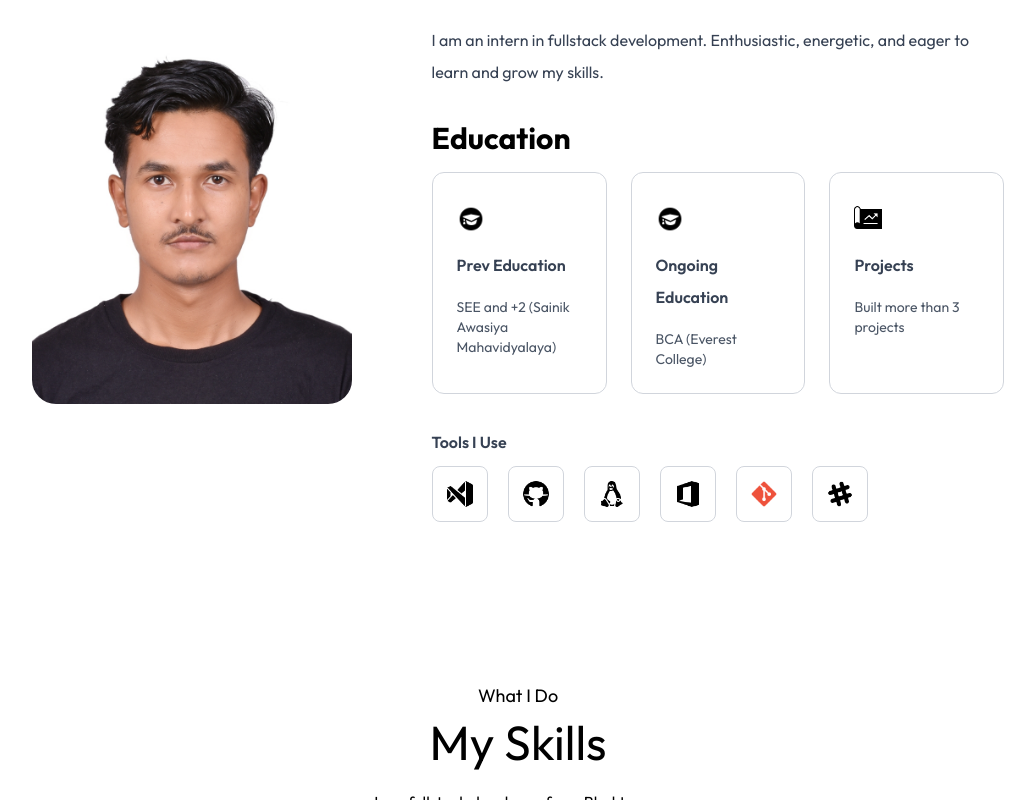
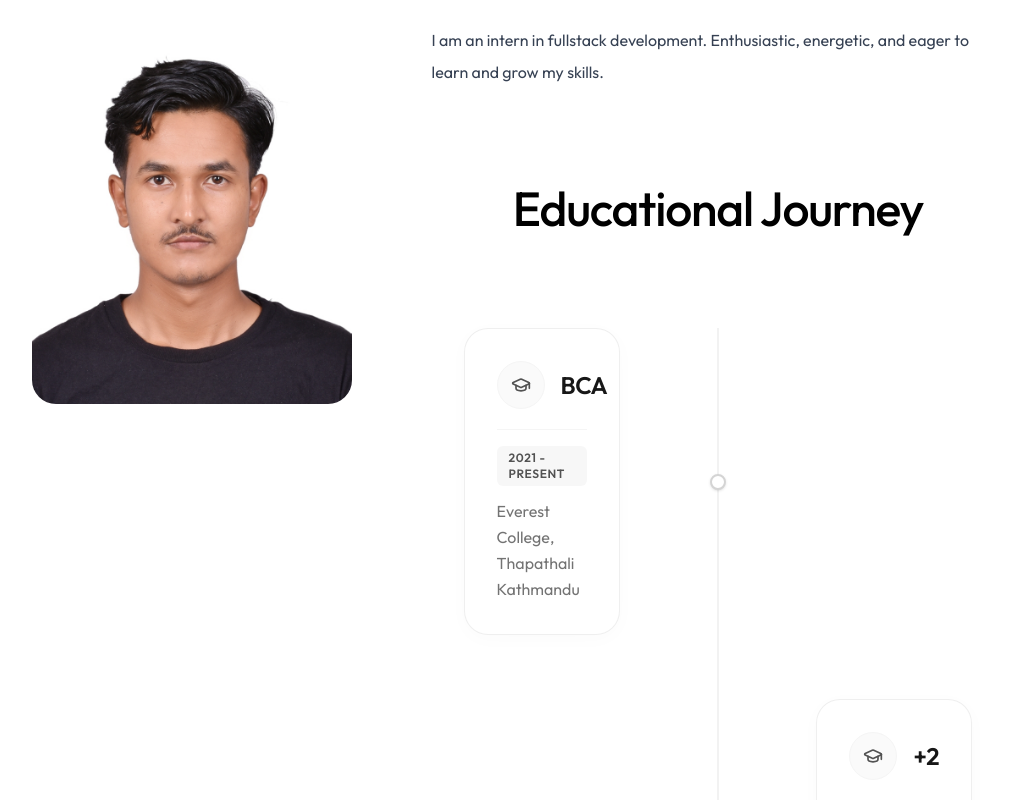
Before and after one commit to ajaysth/myPortfolio-nextjs, a Next.js app: page / in a window 1280 px wide. Shown: the part 980-1780 px from the top of the page, without its empty margins (122-1157 px from the left). Built offline with nearby package versions, Linux system fonts and the light colour scheme; a web font is replaced by a local one.

Commit message:
animation improbed

```diff
--- a/app/about/page.jsx
+++ b/app/about/page.jsx
@@ -6,6 +6,7 @@ import { infoList } from "@/assets/assets";
 import { motion } from "framer-motion";
 
 import Navbar from "../components/Navbar";
+import TimelineComponent, { Timeline } from "../components/ui/timeline";
 
 const About = () => {
   return (
@@ -32,7 +33,7 @@ const About = () => {
             </p>
 
             {/* Education Section */}
-            <div>
+            {/* <div>
               <h1 className="mb-4 text-3xl font-bold">Education</h1>
               <ul className="grid grid-cols-1 sm:grid-cols-2 lg:grid-cols-3 gap-6">
                 {infoList.map(({ icon, title, description }, index) => (
@@ -48,7 +49,8 @@ const About = () => {
                   </li>
                 ))}
               </ul>
-            </div>
+            </div> */}
+            <Timeline data={infoList} />
 
             {/* Tools Section */}
             <div>
--- a/app/components/Header.jsx
+++ b/app/components/Header.jsx
@@ -11,22 +11,26 @@ const Header = () => {
   {/* Left: Profile Image */}
   <motion.div
     initial={{ scale: 0 }}
-    whileInView={{ scale: 1 }}
-    transition={{ duration: 0.8, type: "spring", stiffness: 100 }}
+    animate={{ scale: 1 }}
+    // whileInView={{ scale: 1 }}
+    transition={{ duration: 0.8, type: "spring", stiffness: 200 , }}
+
     className="flex-shrink-0"
   >
-    <Image
+    <motion.div initial={{scale: 1}} animate={{scale: 1.1}} transition={{duration: 3, ease: "easeInOut",repeat: Infinity, delay: 3, stiffness:200}}>
+      <Image
       src={assets.profile_img}
       alt="profile"
       className="rounded-full w-48 sm:w-56 md:w-64 lg:w-72 xl:w-80 object-cover"
     />
+    </motion.div>
   </motion.div>
 
   {/* Right: Text & Buttons */}
   <div className="flex-1 flex flex-col items-center text-center gap-4">
     <motion.h3
       initial={{ y: -20, opacity: 0 }}
-      whileInView={{ y: 0, opacity: 1 }}
+      animate={{ y: 0, opacity: 1 }}
       transition={{ duration: 0.3, delay: 0.1 }}
       className="flex items-center justify-center lg:justify-start gap-2 text-lg sm:text-xl md:text-2xl font-Ovo"
     >
@@ -36,7 +40,7 @@ const Header = () => {
 
     <motion.h1
       initial={{ y: -30, opacity: 0 }}
-      whileInView={{ y: 0, opacity: 1 }}
+      animate={{ y: 0, opacity: 1 }}
       transition={{ duration: 0.3, delay: 0.2 }}
       className="text-2xl sm:text-3xl md:text-5xl lg:text-6xl font-bold leading-snug"
     >
@@ -45,7 +49,7 @@ const Header = () => {
 
     <motion.p
       initial={{ opacity: 0 }}
-      whileInView={{ opacity: 1 }}
+      animate={{ opacity: 1 }}
       transition={{ duration: 0.3, delay: 0.3 }}
       className="max-w-xl  text-gray-700 sm:text-base md:text-lg"
     >
@@ -56,7 +60,7 @@ const Header = () => {
     <div className="flex flex-col sm:flex-row items-center sm:items-start gap-4 mt-6 w-full sm:w-auto justify-center lg:justify-center">
       <motion.a
         initial={{ y: 30, opacity: 0 }}
-        whileInView={{ y: 0, opacity: 1 }}
+        animate={{ y: 0, opacity: 1 }}
         transition={{ duration: 0.3, delay: 0.4 }}
         href="/aj-resume.pdf"
         download
@@ -68,9 +72,9 @@ const Header = () => {
 
       <motion.a
         initial={{ y: 30, opacity: 0 }}
-        whileInView={{ y: 0, opacity: 1 }}
+        animate={{ y: 0, opacity: 1 }}
         transition={{ duration: 0.3, delay: 0.5 }}
-        href="/contact"
+        href="#contact"
         className="w-full sm:w-auto px-6 sm:px-10 py-3 border border-black rounded-full bg-black text-white flex items-center justify-center gap-2 hover:bg-gray-800 transition-all duration-300"
       >
         Contact Me
--- /dev/null
+++ b/app/components/ui/timeline.jsx
@@ -0,0 +1,103 @@
+"use client";
+import { GraduationCap } from "lucide-react";
+import { motion } from "framer-motion";
+
+export const Timeline = () => {
+  const timelineData = [
+    {
+      id: 3,
+      type: "education",
+      title: "BCA",
+      duration: "2021 - Present",
+      college: "Everest College, Thapathali Kathmandu",
+      icon: <GraduationCap className="w-5 h-5" />,
+    },
+    {
+      id: 2,
+      type: "education",
+      title: "+2",
+      duration: "2018 - 2021",
+      college: "Sainik Awasiya Magavidyalaya, Sallaghari bhaktapur",
+      icon: <GraduationCap className="w-5 h-5" />,
+    },
+    {
+      id: 1,
+      type: "education",
+      title: "SEE",
+      duration: "2014-2018",
+      college: "Sainik Awasiya Magavidyalaya, Sallaghari Bhaktapur",
+      icon: <GraduationCap className="w-5 h-5" />,
+    },
+  ];
+
+  return (
+    <div className="w-full bg-transparent font-sans py-16 px-4 sm:px-6 lg:px-8">
+      <div className="max-w-4xl mx-auto">
+        <motion.h2
+          initial={{ opacity: 0, y: -20 }}
+          whileInView={{ opacity: 1, y: 0 }}
+          viewport={{ once: true }}
+          className="text-3xl md:text-5xl font-medium text-center mb-24 tracking-tight text-black"
+        >
+          Educational Journey
+        </motion.h2>
+
+        <div className="relative">
+          {/* Subtle monochrome line */}
+          <div className="absolute left-1/2 transform -translate-x-1/2 w-px h-full bg-neutral-200 dark:bg-neutral-800" />
+
+          {timelineData.map((item, index) => (
+            <motion.div
+              key={item.id}
+              initial={{ opacity: 0, y: 30 }}
+              whileInView={{ opacity: 1, y: 0 }}
+              viewport={{ once: true, margin: "-50px" }}
+              transition={{
+                duration: 0.7,
+                delay: index * 0.15,
+                ease: "easeOut",
+              }}
+              className={`relative flex items-center mb-16 ${
+                index % 2 === 0 ? "justify-start" : "justify-end"
+              } group`}
+            >
+              {/* Ultra-minimalist node */}
+              <div className="absolute left-1/2 transform -translate-x-1/2 w-4 h-4 rounded-full bg-white dark:bg-neutral-950 border-2 border-neutral-300 dark:border-neutral-700 flex items-center justify-center z-10 transition-all duration-500 group-hover:border-neutral-900 dark:group-hover:border-neutral-300 shadow-sm">
+                <div className="w-1.5 h-1.5 rounded-full bg-transparent transition-colors duration-500 group-hover:bg-neutral-900 dark:group-hover:bg-neutral-300" />
+              </div>
+
+              {/* Monochrome Premium Card */}
+              <div
+                className={`w-5/12 ${index % 2 === 0 ? "pr-8 md:pr-14" : "pl-8 md:pl-14"}`}
+              >
+                <div className="bg-white dark:bg-neutral-900/50 border border-neutral-200/60 dark:border-neutral-800 p-8 rounded-3xl shadow-[0_4px_20px_rgb(0,0,0,0.02)] dark:shadow-[0_4px_20px_rgb(0,0,0,0.2)] hover:shadow-[0_8px_30px_rgb(0,0,0,0.06)] dark:hover:shadow-[0_8px_30px_rgb(0,0,0,0.4)] transition-all duration-500 mb-0">
+                  <div className="relative flex flex-col gap-5 z-10">
+                    <div className="flex flex-col sm:flex-row sm:items-center gap-4">
+                      <div className="flex items-center justify-center w-12 h-12 rounded-full bg-neutral-50 dark:bg-neutral-800 border border-neutral-100 dark:border-neutral-700 text-neutral-600 dark:text-neutral-300 shrink-0">
+                        {item.icon}
+                      </div>
+                      <div>
+                        <h3 className="text-xl md:text-2xl font-semibold text-neutral-900 dark:text-neutral-100 tracking-tight">
+                          {item.title}
+                        </h3>
+                      </div>
+                    </div>
+
+                    <div className="pt-4 border-t border-neutral-100 dark:border-neutral-800/80">
+                      <span className="inline-block px-3 py-1 bg-neutral-100/80 dark:bg-neutral-800/80 text-neutral-600 dark:text-neutral-400 text-xs font-semibold rounded-md tracking-wider uppercase mb-3">
+                        {item.duration}
+                      </span>
+                      <p className="text-sm md:text-base text-neutral-500 dark:text-neutral-400 leading-relaxed font-normal">
+                        {item.college}
+                      </p>
+                    </div>
+                  </div>
+                </div>
+              </div>
+            </motion.div>
+          ))}
+        </div>
+      </div>
+    </div>
+  );
+};
--- /dev/null
+++ b/app/lib/util.js
@@ -0,0 +1,6 @@
+import clsx from "clsx";
+import { twMerge } from "tailwind-merge";
+
+export function cn(...inputs) {
+  return twMerge(clsx(...inputs));
+}
--- a/package.json
+++ b/package.json
@@ -9,13 +9,17 @@
     "lint": "eslint"
   },
   "dependencies": {
+    "@tabler/icons-react": "^3.41.1",
+    "clsx": "^2.1.1",
     "framer-motion": "^12.23.12",
     "lucide-react": "^1.7.0",
     "motion": "^12.23.12",
     "next": "16.2.1",
     "react": "19.1.0",
     "react-dom": "19.1.0",
-    "react-masonry-css": "^1.0.16"
+    "react-icons": "^5.6.0",
+    "react-masonry-css": "^1.0.16",
+    "tailwind-merge": "^3.5.0"
   },
   "devDependencies": {
     "@eslint/eslintrc": "^3",
```
Also changed, not shown: 1 other file (tests, documents, lock files or other folders).
